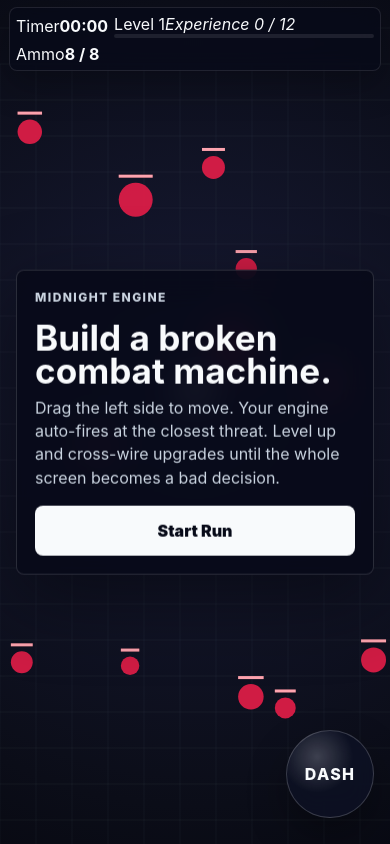
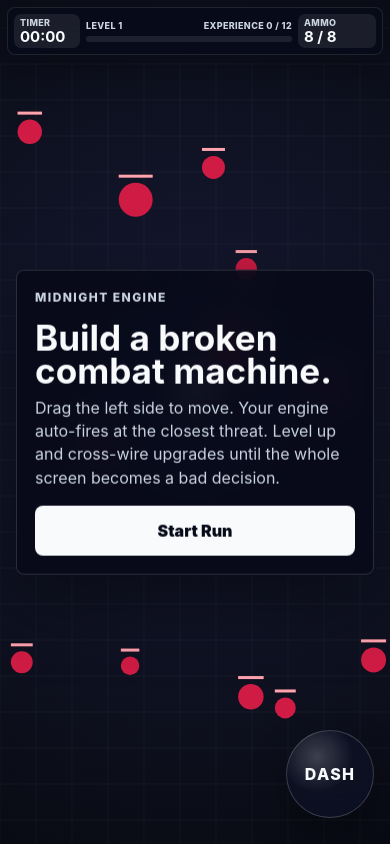
Before and after one commit to mateocabanal/midnight-engine, a React (Vite) app: page / in a window 390 px wide. Built offline with nearby package versions, Linux system fonts and the light colour scheme.

Commit message:
Restyle compact full-word HUD

```diff
--- a/src/styles.css
+++ b/src/styles.css
@@ -63,11 +63,11 @@ button {
   position: absolute;
   top: max(8px, env(safe-area-inset-top));
   left: 50%;
-  width: min(760px, calc(100vw - max(20px, env(safe-area-inset-left)) - max(20px, env(safe-area-inset-right))));
+  width: min(620px, calc(100vw - max(20px, env(safe-area-inset-left)) - max(20px, env(safe-area-inset-right))));
   display: grid;
-  grid-template-columns: auto minmax(180px, 1fr) auto;
+  grid-template-columns: auto minmax(170px, 1fr) auto;
   align-items: center;
-  gap: 8px;
+  gap: 10px;
   padding: 7px;
   border: 1px solid rgba(255, 255, 255, 0.1);
   border-radius: 8px;
@@ -78,74 +78,66 @@ button {
   pointer-events: none;
 }
 
-.hud-core,
-.hud-chips {
-  display: flex;
-  align-items: center;
-  gap: 6px;
+.hud-stat,
+.level-stat {
+  display: grid;
   min-width: 0;
 }
 
-.hud-core {
-  flex-wrap: nowrap;
+.hud-stat {
+  gap: 2px;
+  min-width: 78px;
+  padding: 4px 7px;
+  border-radius: 7px;
+  background: rgba(255, 255, 255, 0.08);
 }
 
-.hud-core strong {
-  min-width: 52px;
-  font-size: 18px;
+.hud-stat span,
+.level-line span,
+.level-line em {
+  color: #cbd5e1;
+  font-size: 10px;
+  font-weight: 850;
+  font-style: normal;
   line-height: 1;
-}
-
-.hud-core span,
-.hud-chips span {
-  display: inline-flex;
-  align-items: center;
-  min-height: 24px;
-  padding: 0 7px;
-  border-radius: 999px;
-  background: rgba(255, 255, 255, 0.08);
-  color: #dbeafe;
-  font-size: 11px;
-  font-weight: 900;
+  text-transform: uppercase;
   letter-spacing: 0.04em;
   white-space: nowrap;
 }
 
-.hud-chips {
-  justify-content: end;
+.hud-stat strong {
+  color: #f8fafc;
+  font-size: 18px;
+  line-height: 1;
+  white-space: nowrap;
 }
 
-.hud-meters {
-  display: grid;
-  gap: 5px;
-  min-width: 0;
+.ammo-stat {
+  min-width: 96px;
 }
 
-.meter-row {
-  display: grid;
-  grid-template-columns: 24px minmax(72px, 1fr) minmax(44px, max-content);
-  align-items: center;
+.ammo-stat.is-reloading {
+  animation: reloadPulse 520ms ease-in-out infinite alternate;
+  background: rgba(250, 204, 21, 0.16);
+}
+
+.ammo-stat.is-reloading strong {
+  color: #fde68a;
+}
+
+.level-stat {
   gap: 6px;
 }
 
-.meter-row > span,
-.meter-row em {
-  color: #cbd5e1;
-  font-size: 10px;
-  font-weight: 800;
-  font-style: normal;
-  line-height: 1;
-  text-transform: uppercase;
-  white-space: nowrap;
-}
-
-.meter-row em {
-  color: #f8fafc;
-  text-align: right;
+.level-line {
+  display: flex;
+  align-items: center;
+  justify-content: space-between;
+  gap: 8px;
 }
 
 .bar {
-  height: 5px;
+  height: 6px;
   overflow: hidden;
   border-radius: 999px;
   background: rgba(255, 255, 255, 0.09);
@@ -160,11 +152,23 @@ button {
 }
 
 .bar.xp {
-  height: 4px;
+  height: 6px;
 }
 
 .bar.xp span {
   background: linear-gradient(90deg, #818cf8, #c084fc);
+}
+
+@keyframes reloadPulse {
+  from {
+    box-shadow: 0 0 0 rgba(250, 204, 21, 0);
+    transform: translateY(0);
+  }
+
+  to {
+    box-shadow: 0 0 18px rgba(250, 204, 21, 0.25);
+    transform: translateY(-1px);
+  }
 }
 
 .dash-button {
@@ -300,59 +304,51 @@ button {
 @media (max-width: 700px) {
   .hud {
     top: max(7px, env(safe-area-inset-top));
-    grid-template-columns: auto 1fr;
-    width: min(520px, calc(100vw - 18px));
+    grid-template-columns: auto minmax(132px, 1fr) auto;
+    width: min(520px, calc(100vw - 14px));
     gap: 6px;
     padding: 6px;
   }
 
-  .hud-meters {
-    grid-column: 1 / -1;
-    order: 3;
+  .hud-stat {
+    min-width: 0;
+    padding-inline: 6px;
   }
 
-  .hud-chips {
-    gap: 4px;
+  .timer-stat {
+    min-width: 66px;
   }
 
-  .hud-core {
-    gap: 4px;
+  .ammo-stat {
+    min-width: 78px;
   }
 
-  .hud-core strong {
-    min-width: 48px;
+  .hud-stat strong {
+    font-size: 15px;
   }
 
-  .hud-core span {
-    min-height: 21px;
-    padding-inline: 6px;
-    font-size: 10px;
-  }
-
-  .hud-chips span {
-    min-height: 21px;
-    padding-inline: 6px;
-    font-size: 10px;
+  .hud-stat span,
+  .level-line span,
+  .level-line em {
+    font-size: 9px;
   }
 }
 
 @media (orientation: landscape) and (max-height: 520px) {
   .hud {
     top: max(6px, env(safe-area-inset-top));
-    width: min(720px, calc(100vw - 28px));
-    grid-template-columns: auto minmax(160px, 1fr) auto;
+    width: min(620px, calc(100vw - 28px));
+    grid-template-columns: auto minmax(170px, 1fr) auto;
     padding: 5px 6px;
   }
 
-  .hud-core strong {
-    min-width: 48px;
+  .hud-stat strong {
     font-size: 16px;
   }
 
-  .hud-core span,
-  .hud-chips span,
-  .meter-row > span,
-  .meter-row em {
+  .hud-stat span,
+  .level-line span,
+  .level-line em {
     font-size: 9px;
   }
 
```
